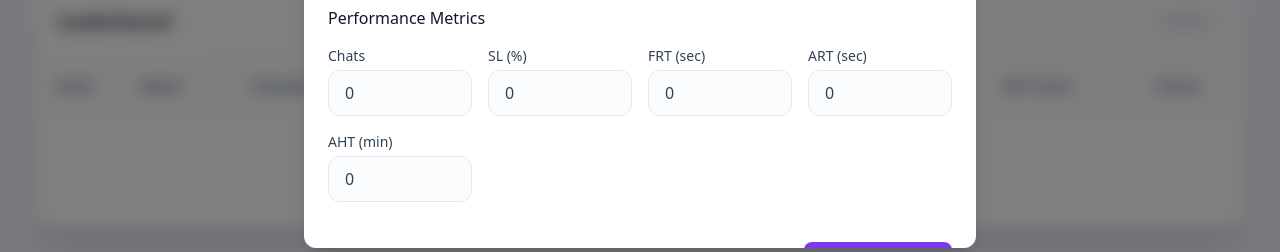
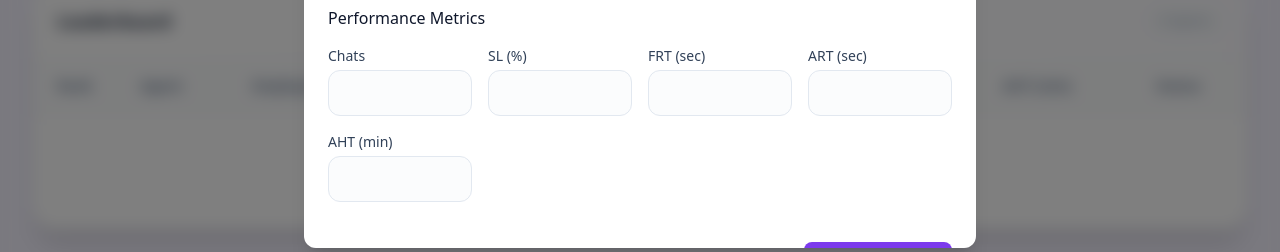
Before and after one commit to therajtinku/AHD-Dashboard, a React (Vite) app: page / in a window 1280 px wide. Both pictures are taken after typing "Sample" into the empty fields and a click on the button "Add Record". Shown: the part 512-764 px from the top of the page. Built offline with nearby package versions, Linux system fonts and the light colour scheme.

Commit message:
Updated input method

```diff
--- a/src/components/AgentFormModal.tsx
+++ b/src/components/AgentFormModal.tsx
@@ -21,11 +21,11 @@ export const AgentFormModal: React.FC<AgentFormModalProps> = ({ onClose, editId
         role: 'AHD',
         week: '',
         month: new Date().toISOString().slice(0, 7), // Default to current month YYYY-MM
-        numberOfChats: 0,
-        slPercentage: 0,
-        frtSeconds: 0,
-        artSeconds: 0,
-        ahtMinutes: 0,
+        numberOfChats: undefined,
+        slPercentage: undefined,
+        frtSeconds: undefined,
+        artSeconds: undefined,
+        ahtMinutes: undefined,
         imageUrl: ''
     };
 
@@ -220,8 +220,8 @@ export const AgentFormModal: React.FC<AgentFormModalProps> = ({ onClose, editId
                                     type="number"
                                     min="0"
                                     className="input-field"
-                                    value={formData.numberOfChats}
-                                    onChange={e => setFormData({ ...formData, numberOfChats: Number(e.target.value) })}
+                                    value={formData.numberOfChats ?? ''}
+                                    onChange={e => setFormData({ ...formData, numberOfChats: e.target.value === '' ? undefined : Number(e.target.value) })}
                                 />
                             </div>
                             <div>
@@ -232,8 +232,8 @@ export const AgentFormModal: React.FC<AgentFormModalProps> = ({ onClose, editId
                                     max="100"
                                     step="0.1"
                                     className="input-field"
-                                    value={formData.slPercentage}
-                                    onChange={e => setFormData({ ...formData, slPercentage: Number(e.target.value) })}
+                                    value={formData.slPercentage ?? ''}
+                                    onChange={e => setFormData({ ...formData, slPercentage: e.target.value === '' ? undefined : Number(e.target.value) })}
                                 />
                             </div>
                             <div>
@@ -243,8 +243,8 @@ export const AgentFormModal: React.FC<AgentFormModalProps> = ({ onClose, editId
                                     min="0"
                                     step="0.1"
                                     className="input-field"
-                                    value={formData.frtSeconds}
-                                    onChange={e => setFormData({ ...formData, frtSeconds: Number(e.target.value) })}
+                                    value={formData.frtSeconds ?? ''}
+                                    onChange={e => setFormData({ ...formData, frtSeconds: e.target.value === '' ? undefined : Number(e.target.value) })}
                                 />
                             </div>
                             <div>
@@ -254,8 +254,8 @@ export const AgentFormModal: React.FC<AgentFormModalProps> = ({ onClose, editId
                                     min="0"
                                     step="0.1"
                                     className="input-field"
-                                    value={formData.artSeconds}
-                                    onChange={e => setFormData({ ...formData, artSeconds: Number(e.target.value) })}
+                                    value={formData.artSeconds ?? ''}
+                                    onChange={e => setFormData({ ...formData, artSeconds: e.target.value === '' ? undefined : Number(e.target.value) })}
                                 />
                             </div>
                             <div>
@@ -265,8 +265,8 @@ export const AgentFormModal: React.FC<AgentFormModalProps> = ({ onClose, editId
                                     min="0"
                                     step="0.1"
                                     className="input-field"
-                                    value={formData.ahtMinutes}
-                                    onChange={e => setFormData({ ...formData, ahtMinutes: Number(e.target.value) })}
+                                    value={formData.ahtMinutes ?? ''}
+                                    onChange={e => setFormData({ ...formData, ahtMinutes: e.target.value === '' ? undefined : Number(e.target.value) })}
                                 />
                             </div>
                         </div>
```
